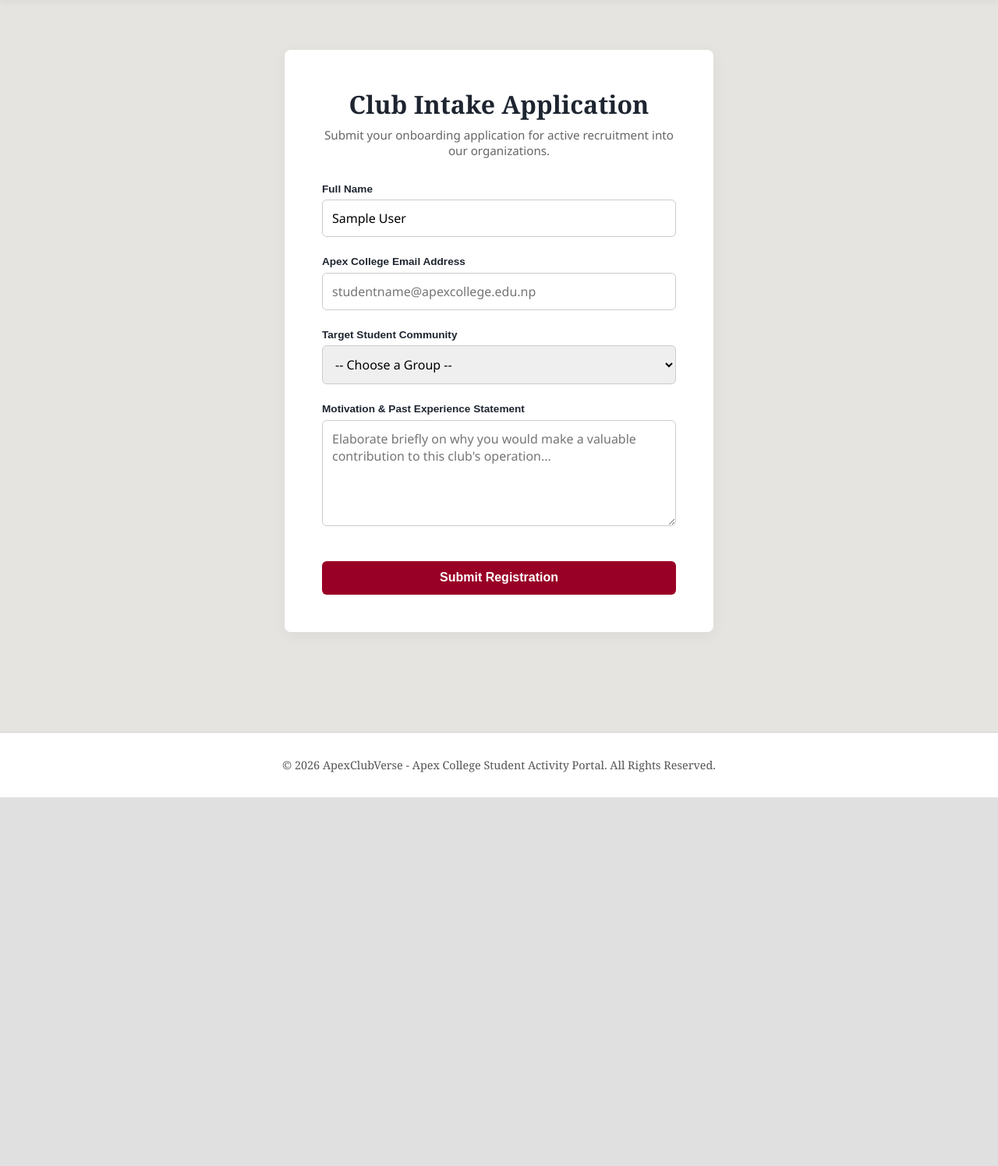
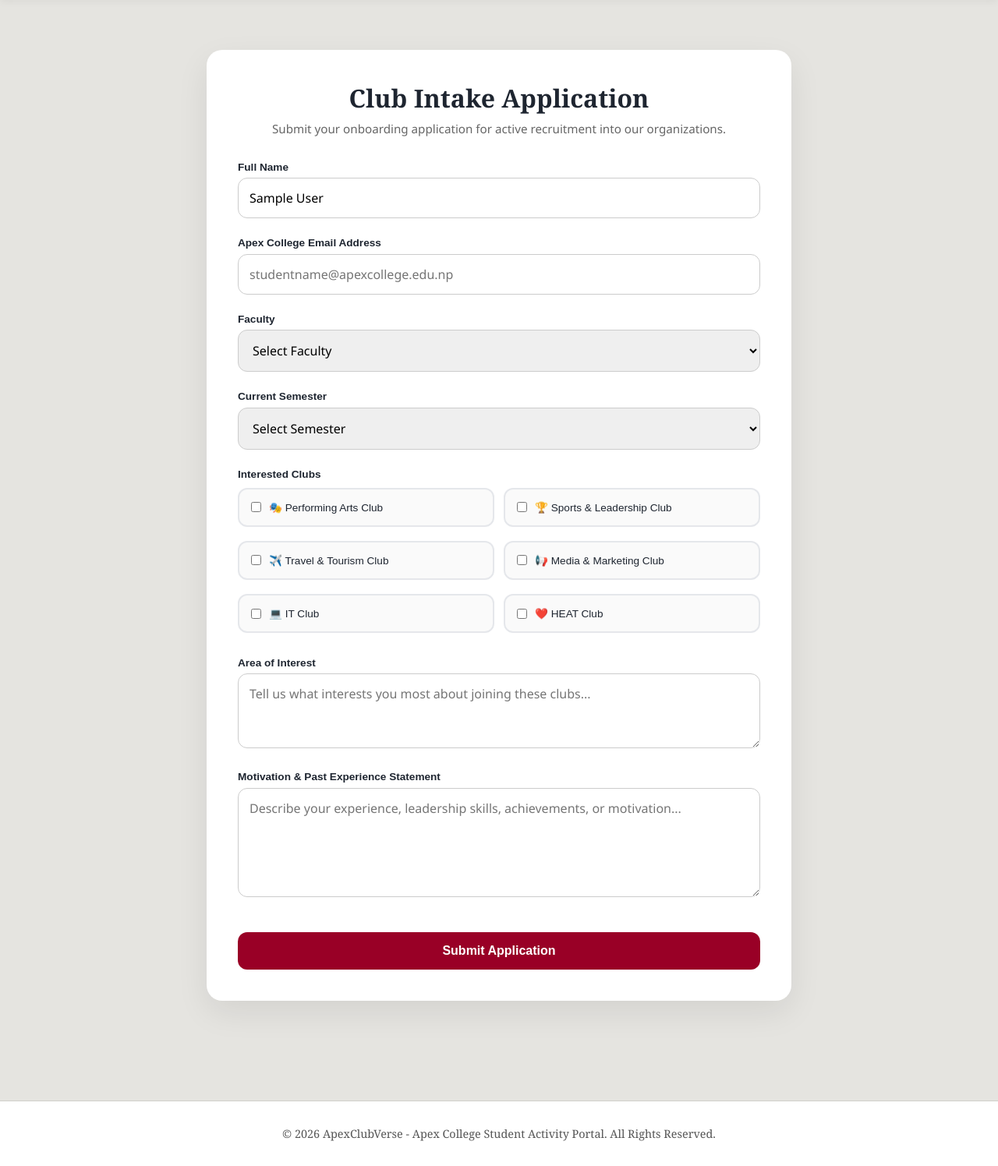
Before and after one commit to Siwani-8/ApexClubVerse, a PHP site: page /registration.php in a window 1280 px wide. Shown: the part 69-1565 px from the top of the page at 78% size. Before the commit the page ends 1092 px from the top, so only its background shows below. Run offline with PHP 8.4, Linux system fonts and the light colour scheme; the visitor is signed in with stand-in values (Sample User, id 1).

Commit message:
Added events feed, registration and voting pages

```diff
--- a/registration.php
+++ b/registration.php
@@ -14,14 +14,25 @@ $message = "";
 if (isset($_POST['apply'])) {
     $name = mysqli_real_escape_string($conn, $_POST['student_name']);
     $email = mysqli_real_escape_string($conn, $_POST['student_email']);
-    $club = mysqli_real_escape_string($conn, $_POST['selected_club']);
+    $faculty = mysqli_real_escape_string($conn, $_POST['faculty']);
+    $semester = mysqli_real_escape_string($conn, $_POST['semester']);
+    $interest = mysqli_real_escape_string($conn, $_POST['interest']);
     $reasons = mysqli_real_escape_string($conn, $_POST['reasons']);
 
-    $query = "INSERT INTO registrations (student_name, student_email, selected_club, reasons) VALUES ('$name', '$email', '$club', '$reasons')";
+    // Fix: selected_club is an array, join it into a string
+    $clubs = isset($_POST['selected_club']) ? $_POST['selected_club'] : [];
+    $club = mysqli_real_escape_string($conn, implode(', ', $clubs));
+
+    if (empty($clubs)) {
+        $message = "<div class='alert error'>Please select at least one club.</div>";
+    } else {
+        $query = "INSERT INTO registrations (student_name, student_email, faculty, semester, selected_club, interest, reasons)
+                  VALUES ('$name', '$email', '$faculty', '$semester', '$club', '$interest', '$reasons')";
         if (mysqli_query($conn, $query)) {
-        $message = "<div class='alert success'>Application processed! Your file has been channeled to the chosen club dashboard.</div>";
+            $message = "<div class='alert success'>Application submitted successfully! We will contact you soon.</div>";
         } else {
-        $message = "<div class='alert error'>Execution error during database log routing.</div>";
+            $message = "<div class='alert error'>Error: " . mysqli_error($conn) . "</div>";
+        }
     }
 }
 ?>
@@ -42,6 +53,76 @@ if (isset($_POST['apply'])) {
     .alert { padding: 1rem; border-radius: 6px; margin-bottom: 1.5rem; font-family: sans-serif; text-align: center; font-weight: bold; }
     .alert.success { background-color: #d4edda; color: #155724; border: 1px solid #c3e6cb; }
     .alert.error { background-color: #f8d7da; color: #721c24; border: 1px solid #f5c6cb; }
+    .form-container{
+    max-width:750px;
+    border-radius:20px;
+    padding:40px;
+    box-shadow:0 15px 40px rgba(0,0,0,0.08);
+}
+
+.club-options{
+    display:grid;
+    grid-template-columns:repeat(2,1fr);
+    gap:12px;
+    margin-top:10px;
+}
+
+.club-options label{
+    display:flex;
+    align-items:center;
+    gap:10px;
+    background:#fafafa;
+    padding:15px;
+    border:2px solid #e5e7eb;
+    border-radius:12px;
+    cursor:pointer;
+    transition:.3s;
+    font-weight:500;
+}
+
+.club-options label:hover{
+    border-color:#9f1239;
+    transform:translateY(-2px);
+}
+
+.club-options input[type="checkbox"]{
+    width:auto;
+}
+
+.form-group input,
+.form-group select,
+.form-group textarea{
+    border-radius:12px;
+    padding:14px;
+}
+
+.form-group input:focus,
+.form-group select:focus,
+.form-group textarea:focus{
+    box-shadow:0 0 0 4px rgba(159,18,57,.15);
+}
+
+.btn-submit{
+    border-radius:12px;
+    padding:15px;
+    font-size:1rem;
+}
+
+.btn-submit:hover{
+    transform:translateY(-2px);
+}
+
+@media(max-width:768px){
+
+    .club-options{
+        grid-template-columns:1fr;
+    }
+
+    .form-container{
+        margin:2rem 1rem;
+        padding:25px;
+    }
+}
 </style>
 
 <div class="form-container">
@@ -51,36 +132,123 @@ if (isset($_POST['apply'])) {
     <?php echo $message; ?>
 
     <form action="registration.php" method="POST">
+
     <div class="form-group">
         <label>Full Name</label>
-            <!-- Auto-fill profile name string pulled out of existing Session array storage -->
-            <input type="text" name="student_name" value="<?php echo $_SESSION['user_name']; ?>" required>
+        <input type="text"
+               name="student_name"
+               value="<?php echo $_SESSION['user_name']; ?>"
+               required>
     </div>
 
     <div class="form-group">
         <label>Apex College Email Address</label>
-            <input type="email" name="student_email" placeholder="studentname@apexcollege.edu.np" required>
+        <input type="email"
+               name="student_email"
+               placeholder="studentname@apexcollege.edu.np"
+               required>
     </div>
 
     <div class="form-group">
-            <label>Target Student Community</label>
-            <select name="selected_club" required>
-                <option value="">-- Choose a Group --</option>
-                <option value="Sports Club">Sports Club</option>
-                <option value="Performing Arts Club">Performing Arts Club</option>
-                <option value="Health Club">Health Club</option>
-                <option value="IT Club">IT Club</option>
-                <option value="Media & Marketing Club">Media & Marketing Club</option>
-                <option value="Travel & Tourism Club">Travel & Tourism Club</option>
+        <label>Faculty</label>
+        <select name="faculty" required>
+            <option value="">Select Faculty</option>
+            <option value="BCIS">BCIS</option>
+            <option value="BBA">BBA</option>
+            <option value="BHM">BHM</option>
+            <option value="BCA">BCA</option>
         </select>
     </div>
 
     <div class="form-group">
-            <label>Motivation & Past Experience Statement</label>
-            <textarea name="reasons" rows="5" placeholder="Elaborate briefly on why you would make a valuable contribution to this club's operation..." required></textarea>
+        <label>Current Semester</label>
+        <select name="semester" required>
+            <option value="">Select Semester</option>
+            <option>1st Semester</option>
+            <option>2nd Semester</option>
+            <option>3rd Semester</option>
+            <option>4th Semester</option>
+            <option>5th Semester</option>
+            <option>6th Semester</option>
+            <option>7th Semester</option>
+            <option>8th Semester</option>
+        </select>
     </div>
 
-        <button type="submit" name="apply" class="btn-submit">Submit Registration</button>
+    <div class="form-group">
+        <label>Interested Clubs</label>
+
+        <div class="club-options">
+
+            <label>
+                <input type="checkbox"
+                       name="selected_club[]"
+                       value="Performing Arts Club">
+                🎭 Performing Arts Club
+            </label>
+
+            <label>
+                <input type="checkbox"
+                       name="selected_club[]"
+                       value="Sports and Leadership Club">
+                🏆 Sports & Leadership Club
+            </label>
+
+            <label>
+                <input type="checkbox"
+                       name="selected_club[]"
+                       value="Travel and Tourism Club">
+                ✈️ Travel & Tourism Club
+            </label>
+
+            <label>
+                <input type="checkbox"
+                       name="selected_club[]"
+                       value="Media and Marketing Club">
+                📢 Media & Marketing Club
+            </label>
+
+            <label>
+                <input type="checkbox"
+                       name="selected_club[]"
+                       value="IT Club">
+                💻 IT Club
+            </label>
+
+            <label>
+                <input type="checkbox"
+                       name="selected_club[]"
+                       value="HEAT">
+                ❤️ HEAT Club
+            </label>
+
+        </div>
+    </div>
+
+    <div class="form-group">
+        <label>Area of Interest</label>
+
+        <textarea
+            name="interest"
+            rows="3"
+            placeholder="Tell us what interests you most about joining these clubs..."
+            required></textarea>
+    </div>
+
+    <div class="form-group">
+        <label>Motivation & Past Experience Statement</label>
+
+        <textarea
+            name="reasons"
+            rows="5"
+            placeholder="Describe your experience, leadership skills, achievements, or motivation..."
+            required></textarea>
+    </div>
+
+    <button type="submit" name="apply" class="btn-submit">
+        Submit Application
+    </button>
+
 </form>
 </div>
 
```
Also changed, not shown: events.php (+48 -19 lines), vote-events.php (deleted, +0 -89 lines), vote_events.php (added, +115 -0 lines). Lines whose indentation alone changed are shown as unchanged.
